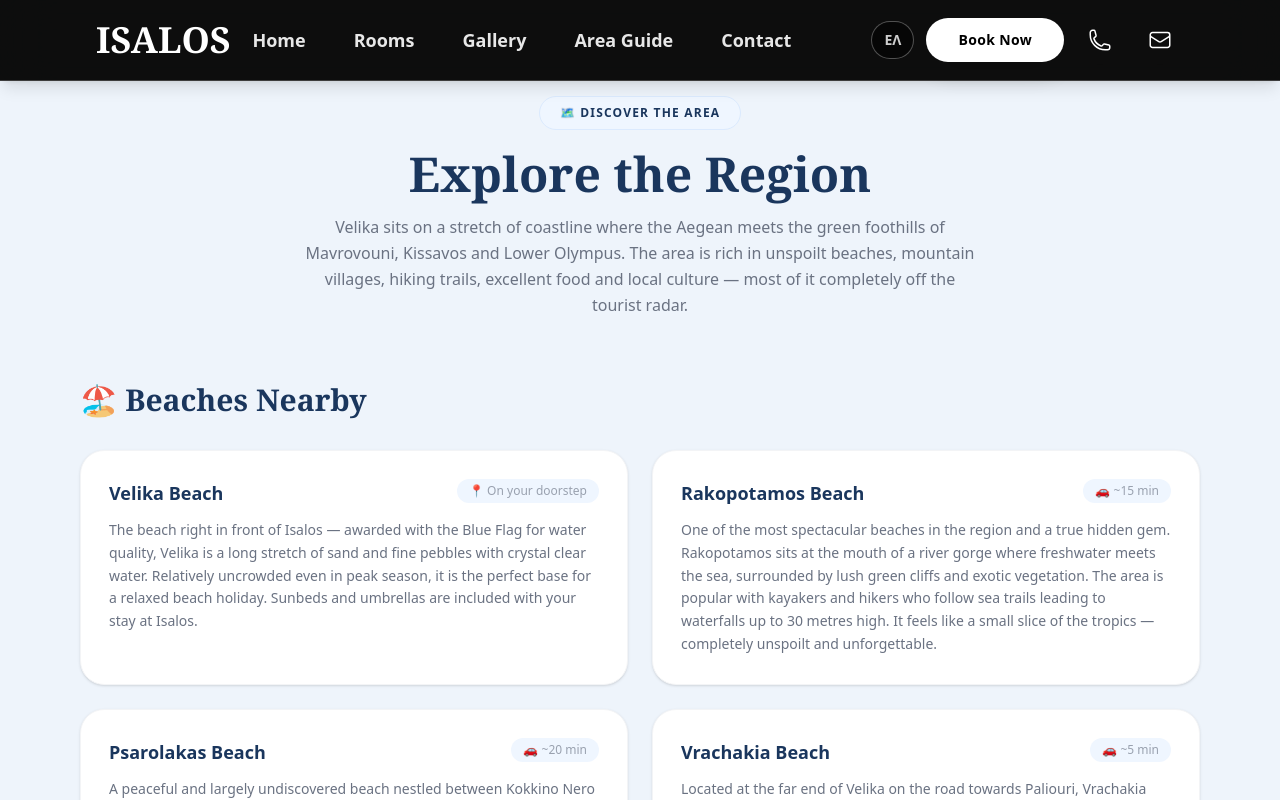
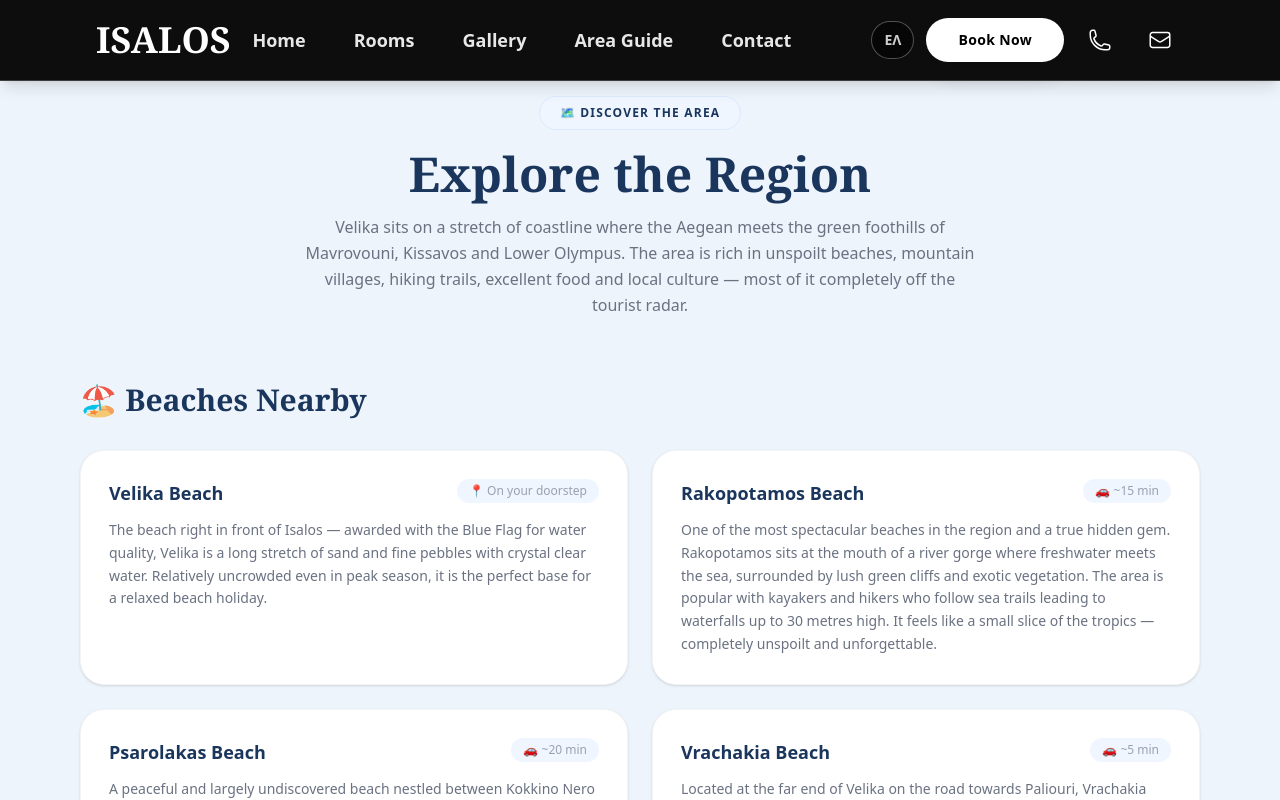
Before and after one commit to Snomou11/isalos-site, a Next.js app: page /area-guide in a window 1280 px wide. Shown: the top 800 px of the page. Built offline with nearby package versions, Linux system fonts and the light colour scheme; a web font is replaced by a local one.

Commit message:
button sync

```diff
--- a/src/app/area-guide/page.tsx
+++ b/src/app/area-guide/page.tsx
@@ -2,7 +2,7 @@ import type { Metadata } from 'next'
 
 export const metadata: Metadata = {
   title: 'Explore the Region | Isalos Apartments — Velika, Larisa',
-  description: 'Discover the beaches, mountain villages, hiking trails, local tavernas and activities near Isalos Apartments on Velika beach, Thessaly, Greece.',
+  description: 'Discover the beaches, mountain villages, hiking trails, local tavernas and activities near Isalos Apartments on Velika beach, Larisa, Greece.',
 }
 
 const beaches = [
@@ -10,7 +10,7 @@ const beaches = [
     name: 'Velika Beach',
     distance: '📍 On your doorstep',
     description:
-      'The beach right in front of Isalos — awarded with the Blue Flag for water quality, Velika is a long stretch of sand and fine pebbles with crystal clear water. Relatively uncrowded even in peak season, it is the perfect base for a relaxed beach holiday. Sunbeds and umbrellas are included with your stay at Isalos.',
+      'The beach right in front of Isalos — awarded with the Blue Flag for water quality, Velika is a long stretch of sand and fine pebbles with crystal clear water. Relatively uncrowded even in peak season, it is the perfect base for a relaxed beach holiday.',
   },
   {
     name: 'Rakopotamos Beach',
--- a/src/components/Navbar.tsx
+++ b/src/components/Navbar.tsx
@@ -45,10 +45,11 @@ export default function Navbar() {
       {lang === 'en' ? 'Book Now' : 'Κράτηση'}
     </Link>
 
-    <Link href="#contact" className="p-3 hover:bg-white/10 rounded-full transition-all shadow-lg hover:shadow-xl">
+    <Link href="contact" className="p-3 hover:bg-white/10 rounded-full transition-all shadow-lg hover:shadow-xl">
       <PhoneIcon className="w-6 h-6 text-white" />
     </Link>
-    <Link href="#contact" className="p-3 hover:bg-white/10 rounded-full transition-all shadow-lg hover:shadow-xl">
+
+    <Link href="/contact" className="p-3 hover:bg-white/10 rounded-full transition-all shadow-lg hover:shadow-xl">
       <EnvelopeIcon className="w-6 h-6 text-white" />
     </Link>
   </div>
```
